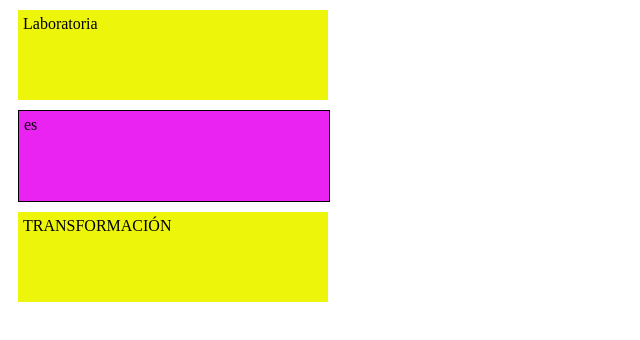
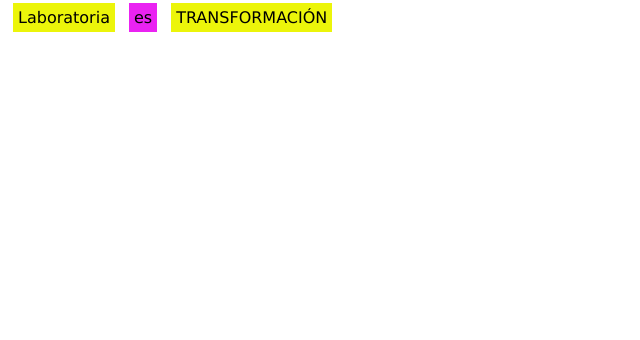
Before and after one commit to Prueba456/leccion-22-practica, a plain HTML site: page index.html in a window 1280 px wide. Shown: the whole page, without its empty margins (0-640 px from the left). Drawn offline with Linux system fonts and the light colour scheme.

Commit message:
posicion y tipo de letra

```diff
--- a/assets/css/main.css
+++ b/assets/css/main.css
@@ -3,13 +3,16 @@
   width: 300px;
   height: 80px;
   padding: 5px;
-  margin: 10px;
+  margin: 5px;
+  display: inline;
+  font-family: verdana;
 }
 .pink{
   background-color: #EA23F2;
-  border: 1px solid black;
   height: 80px;
   padding: 5px;
-  margin:10px;
+  margin:5px;
   width: 300px;
+  display: inline;
+  font-family: verdana;
 }
```
